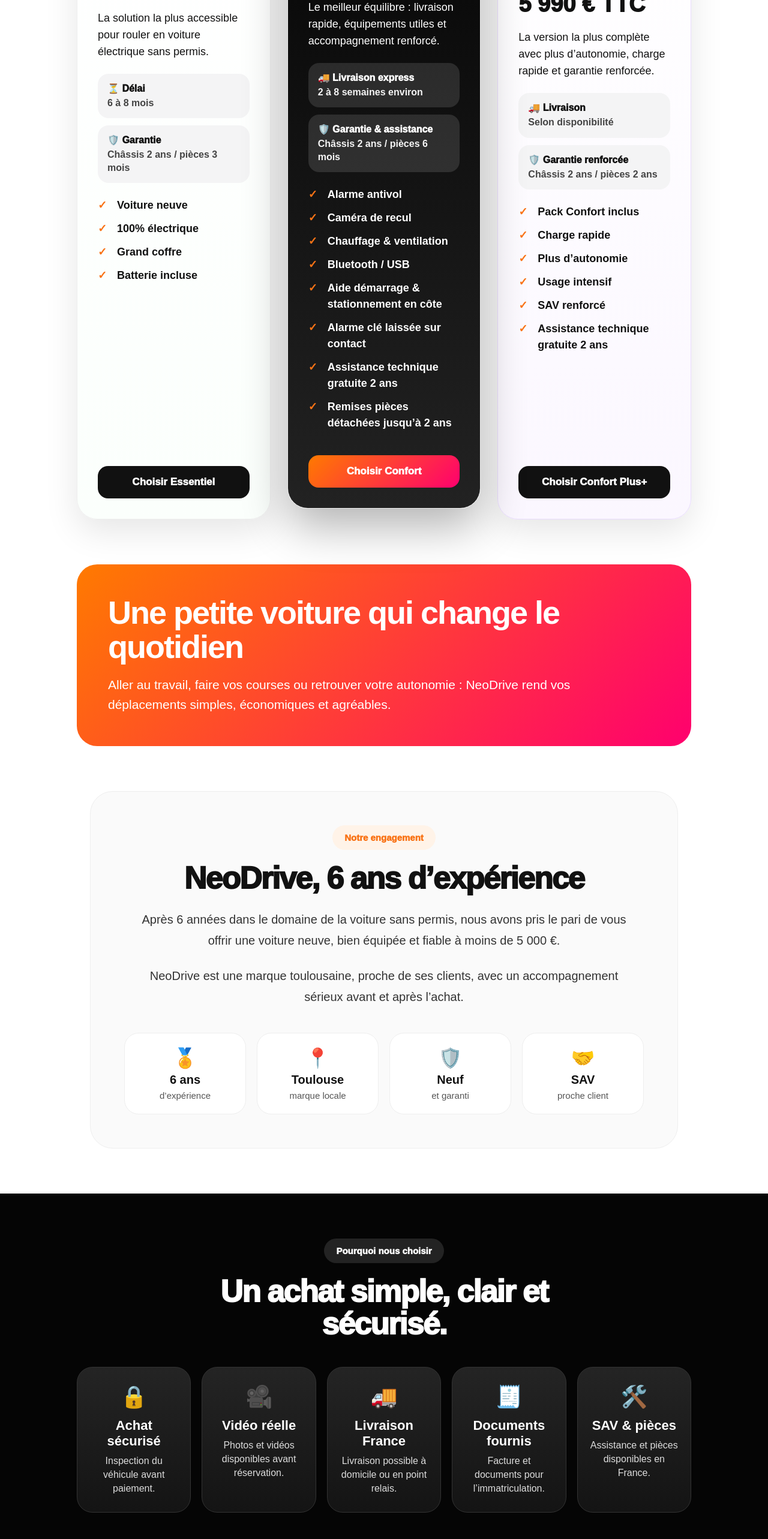
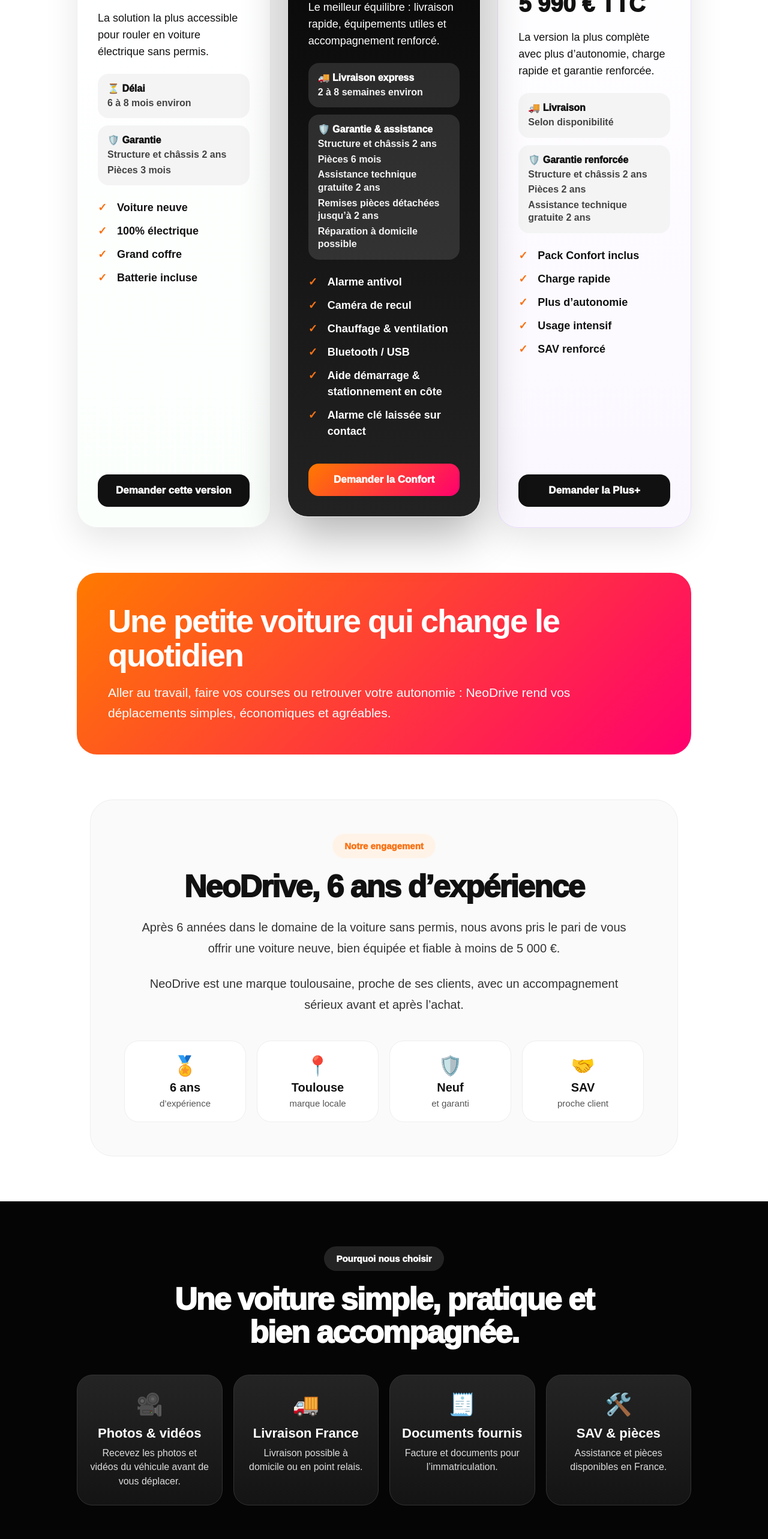
Before and after one commit to khelifamansour/neodrive-site, a Next.js app: page / in a window 1280 px wide. Shown: the part 1320-3886 px from the top of the page at 60% size. Built offline with nearby package versions, Linux system fonts and the light colour scheme.

Commit message:
Update page.tsx

```diff
--- a/app/page.tsx
+++ b/app/page.tsx
@@ -28,7 +28,7 @@ export default function Home() {
         </div>
       </section>
 
-      <section id="versions" className="section versionsSection">
+      <section id="versions" className="section">
         <div className="sectionHeader">
           <span className="miniBadge">Nos modèles</span>
           <h2>3 versions. 1 même voiture.</h2>
@@ -49,8 +49,15 @@ export default function Home() {
             </p>
 
             <div className="quickInfo">
-              <div><strong>⏳ Délai</strong><span>6 à 8 mois</span></div>
-              <div><strong>🛡️ Garantie</strong><span>Châssis 2 ans / pièces 3 mois</span></div>
+              <div>
+                <strong>⏳ Délai</strong>
+                <span>6 à 8 mois environ</span>
+              </div>
+              <div>
+                <strong>🛡️ Garantie</strong>
+                <span>Structure et châssis 2 ans</span>
+                <span>Pièces 3 mois</span>
+              </div>
             </div>
 
             <ul>
@@ -60,8 +67,8 @@ export default function Home() {
               <li>Batterie incluse</li>
             </ul>
 
-            <a href="/reservation" className="chooseBtn lightBtn">
-              Choisir Essentiel
+            <a className="chooseBtn lightBtn" href="https://wa.me/33628261446" target="_blank">
+              Demander cette version
             </a>
           </article>
 
@@ -75,8 +82,18 @@ export default function Home() {
             </p>
 
             <div className="quickInfo darkInfo">
-              <div><strong>🚚 Livraison express</strong><span>2 à 8 semaines environ</span></div>
-              <div><strong>🛡️ Garantie & assistance</strong><span>Châssis 2 ans / pièces 6 mois</span></div>
+              <div>
+                <strong>🚚 Livraison express</strong>
+                <span>2 à 8 semaines environ</span>
+              </div>
+              <div>
+                <strong>🛡️ Garantie & assistance</strong>
+                <span>Structure et châssis 2 ans</span>
+                <span>Pièces 6 mois</span>
+                <span>Assistance technique gratuite 2 ans</span>
+                <span>Remises pièces détachées jusqu’à 2 ans</span>
+                <span>Réparation à domicile possible</span>
+              </div>
             </div>
 
             <ul>
@@ -86,12 +103,10 @@ export default function Home() {
               <li>Bluetooth / USB</li>
               <li>Aide démarrage & stationnement en côte</li>
               <li>Alarme clé laissée sur contact</li>
-              <li>Assistance technique gratuite 2 ans</li>
-              <li>Remises pièces détachées jusqu’à 2 ans</li>
             </ul>
 
-            <a href="/reservation" className="chooseBtn orangeBtn">
-              Choisir Confort
+            <a className="chooseBtn orangeBtn" href="https://wa.me/33628261446" target="_blank">
+              Demander la Confort
             </a>
           </article>
 
@@ -105,8 +120,16 @@ export default function Home() {
             </p>
 
             <div className="quickInfo">
-              <div><strong>🚚 Livraison</strong><span>Selon disponibilité</span></div>
-              <div><strong>🛡️ Garantie renforcée</strong><span>Châssis 2 ans / pièces 2 ans</span></div>
+              <div>
+                <strong>🚚 Livraison</strong>
+                <span>Selon disponibilité</span>
+              </div>
+              <div>
+                <strong>🛡️ Garantie renforcée</strong>
+                <span>Structure et châssis 2 ans</span>
+                <span>Pièces 2 ans</span>
+                <span>Assistance technique gratuite 2 ans</span>
+              </div>
             </div>
 
             <ul>
@@ -115,11 +138,10 @@ export default function Home() {
               <li>Plus d’autonomie</li>
               <li>Usage intensif</li>
               <li>SAV renforcé</li>
-              <li>Assistance technique gratuite 2 ans</li>
             </ul>
 
-            <a href="/reservation" className="chooseBtn lightBtn">
-              Choisir Confort Plus+
+            <a className="chooseBtn lightBtn" href="https://wa.me/33628261446" target="_blank">
+              Demander la Plus+
             </a>
           </article>
         </div>
@@ -140,8 +162,8 @@ export default function Home() {
 
           <p>
             Après 6 années dans le domaine de la voiture sans permis, nous avons
-            pris le pari de vous offrir une voiture neuve, bien équipée et
-            fiable à moins de 5 000 €.
+            pris le pari de vous offrir une voiture neuve, bien équipée et fiable
+            à moins de 5 000 €.
           </p>
 
           <p>
@@ -161,28 +183,45 @@ export default function Home() {
       <section id="avantages" className="darkSection">
         <div className="sectionHeader white">
           <span className="miniBadge darkMini">Pourquoi nous choisir</span>
-          <h2>Un achat simple, clair et sécurisé.</h2>
+          <h2>Une voiture simple, pratique et bien accompagnée.</h2>
         </div>
 
         <div className="advantages">
-          <div><span>🔒</span><h3>Achat sécurisé</h3><p>Inspection du véhicule avant paiement.</p></div>
-          <div><span>🎥</span><h3>Vidéo réelle</h3><p>Photos et vidéos disponibles avant réservation.</p></div>
-          <div><span>🚚</span><h3>Livraison France</h3><p>Livraison possible à domicile ou en point relais.</p></div>
-          <div><span>🧾</span><h3>Documents fournis</h3><p>Facture et documents pour l’immatriculation.</p></div>
-          <div><span>🛠️</span><h3>SAV & pièces</h3><p>Assistance et pièces disponibles en France.</p></div>
+          <div>
+            <span>🎥</span>
+            <h3>Photos & vidéos</h3>
+            <p>Recevez les photos et vidéos du véhicule avant de vous déplacer.</p>
+          </div>
+
+          <div>
+            <span>🚚</span>
+            <h3>Livraison France</h3>
+            <p>Livraison possible à domicile ou en point relais.</p>
+          </div>
+
+          <div>
+            <span>🧾</span>
+            <h3>Documents fournis</h3>
+            <p>Facture et documents pour l’immatriculation.</p>
+          </div>
+
+          <div>
+            <span>🛠️</span>
+            <h3>SAV & pièces</h3>
+            <p>Assistance et pièces disponibles en France.</p>
+          </div>
         </div>
       </section>
 
       <section id="contact" className="contact">
-        <h2>Prêt à découvrir NeoDrive ?</h2>
-        <p>Recevez les photos, vidéos et disponibilités de nos véhicules.</p>
+        <h2>Envie d’en savoir plus ?</h2>
+        <p>
+          Contactez-nous sur WhatsApp pour recevoir les photos, vidéos et
+          disponibilités.
+        </p>
 
         <div className="buttons">
-          <a className="reserve" href="/reservation">
-            📅 Réserver sans paiement
-          </a>
-
-          <a className="whatsapp" href="https://wa.me/33628261446" target="_blank">
+          <a className="whatsappBig" href="https://wa.me/33628261446" target="_blank">
             💬 WhatsApp
           </a>
         </div>
@@ -548,7 +587,7 @@ export default function Home() {
 
         .advantages {
           display: grid;
-          grid-template-columns: repeat(5, 1fr);
+          grid-template-columns: repeat(4, 1fr);
           gap: 18px;
           margin-top: 42px;
         }
@@ -592,21 +631,18 @@ export default function Home() {
         .buttons {
           display: flex;
           justify-content: center;
-          gap: 18px;
-          flex-wrap: wrap;
         }
 
         .buttons a {
           text-decoration: none;
           color: white;
-          padding: 19px 34px;
-          border-radius: 16px;
+          padding: 20px 46px;
+          border-radius: 17px;
           font-weight: 950;
-          font-size: 18px;
+          font-size: 20px;
         }
 
-        .reserve { background: linear-gradient(135deg, #ff7a00, #ff006e); }
-        .whatsapp { background: #25d366; }
+        .whatsappBig { background: #25d366; }
 
         .footer {
           display: flex;
@@ -630,11 +666,7 @@ export default function Home() {
             background: linear-gradient(180deg, rgba(0,0,0,0.15), rgba(0,0,0,0.84));
           }
 
-          h1 {
-            font-size: 48px;
-            letter-spacing: -2px;
-          }
-
+          h1 { font-size: 48px; letter-spacing: -2px; }
           .price { font-size: 45px; }
           .subtitle { font-size: 18px; max-width: 360px; }
 
@@ -646,7 +678,7 @@ export default function Home() {
             padding: 55px 24px;
           }
 
-          .versions {
+          .versions, .advantages {
             grid-template-columns: 1fr;
           }
 
@@ -676,16 +708,9 @@ export default function Home() {
             gap: 14px;
           }
 
-          .advantages {
-            grid-template-columns: 1fr;
-          }
-
-          .buttons {
-            flex-direction: column;
-          }
-
           .buttons a {
             width: 100%;
+            text-align: center;
           }
 
           .footer {
```
